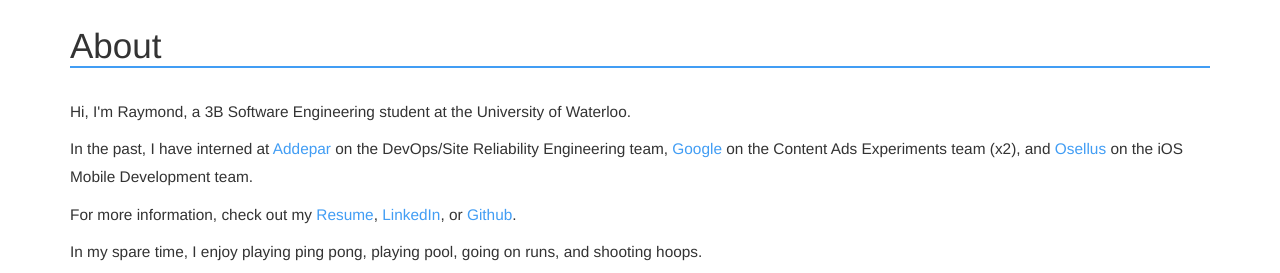
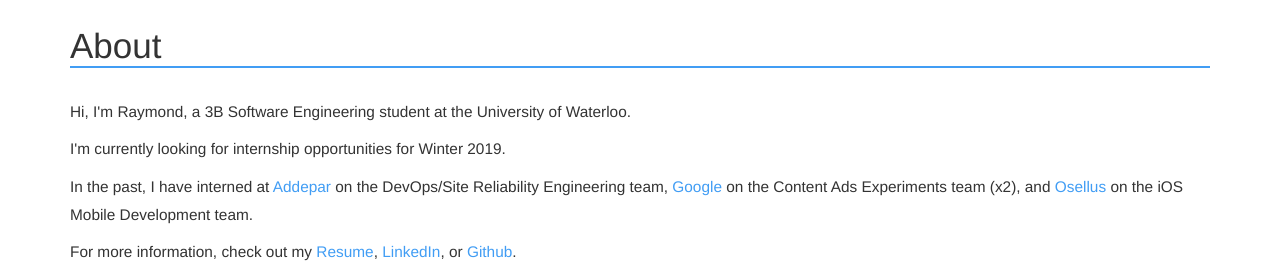
Before and after one commit to raymondlam12/raymondlam12.github.io, a plain HTML site: page about.html in a window 1280 px wide. Shown: the part 53-326 px from the top of the page. Drawn offline with nearby package versions, Linux system fonts and the light colour scheme.

Commit message:
update about

```diff
--- a/about.html
+++ b/about.html
@@ -71,6 +71,7 @@
 				<h2 class="bottom-margin underline">About</h2>
 					<div class="bottom-margin">
 						<p>Hi, I'm Raymond, a 3B Software Engineering student at the University of Waterloo.</p>
+						<p>I'm currently looking for internship opportunities for Winter 2019.</p>
 						<p>In the past, I have interned at <a href="https://addepar.com/" target="_blank">Addepar</a> on the DevOps/Site Reliability Engineering team, <a href="https://www.google.com/intl/en/about/" target="_blank">Google</a> on the Content Ads Experiments team (x2), and <a href="http://www.osellus-mobile.com/" target="_blank">Osellus</a> on the iOS Mobile Development team.</p>
 						<p>For more information, check out my <a href="#" target="_blank">Resume</a>, <a href="https://www.linkedin.com/in/raymondlam12/" target="_blank">LinkedIn</a>, or <a href="https://github.com/raymondlam12" target="_blank">Github</a>. </p>
 						<p>In my spare time, I enjoy playing ping pong, playing pool, going on runs, and shooting hoops.</p>
```
